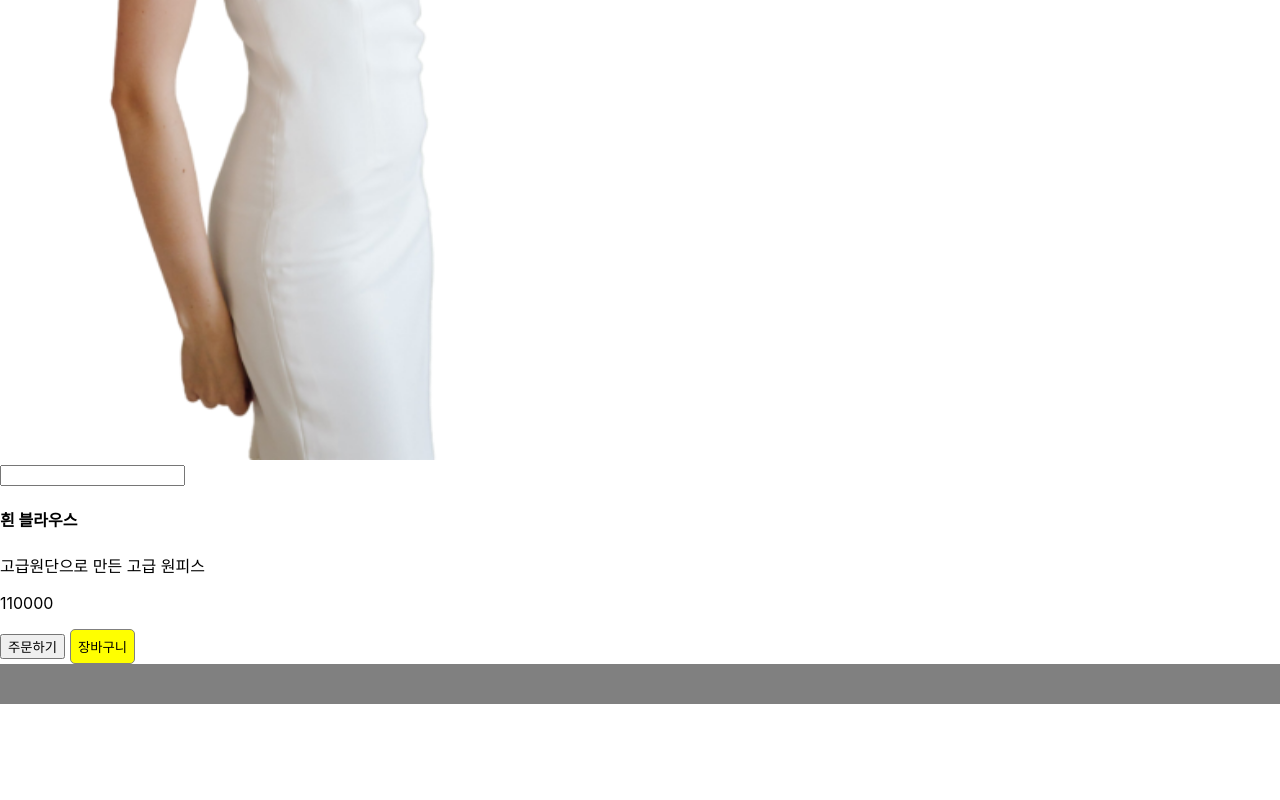
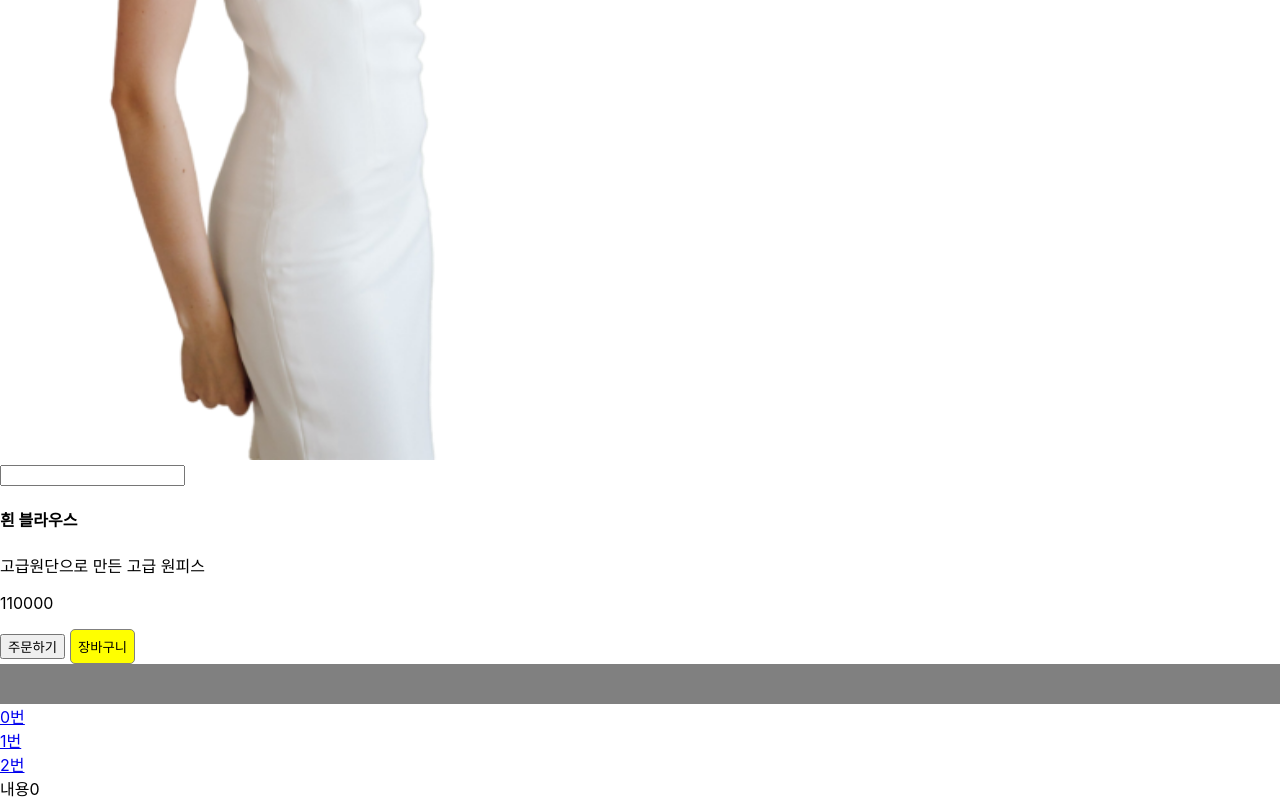
Before and after one commit to gimpo5975/ReactShop, a React (Create React App) app: page /detail/1 in a window 1280 px wide. Shown: the part 580-1380 px from the top of the page. Before the commit the page ends 1284 px from the top, so only its background shows below. Built offline with nearby package versions, Linux system fonts and the light colour scheme; the HTML template or start-up script is replaced by a standard one.

Commit message:
TabContent 작성

```diff
--- a/src/App.js
+++ b/src/App.js
@@ -80,6 +80,7 @@ function App() {
                 .then((data2)=>{
                   let cpCloth = [...cloth, ...data2.data]
                   setCloth(cpCloth)
+                  console.log(data2)
                 })
                 .catch(()=>{
                   alert('서버 요청 실패')
--- a/src/pages/Detail.js
+++ b/src/pages/Detail.js
@@ -1,6 +1,7 @@
 import React, { useEffect, useState } from "react";
 import { useParams } from "react-router-dom";
 import styled from "styled-components";
+import { Nav  } from "react-bootstrap";
 
 let YellowBtn = styled.button`
 background : yellow;
@@ -24,6 +25,7 @@ function Detail(props) {
   let findId = props.cloth.find(function(x){
     return x.id == id
   })
+  let [tab, setTab] = useState(0);
 
   useEffect(()=> {
    let timer = setTimeout(()=> {
@@ -74,8 +76,36 @@ function Detail(props) {
             </div>
             <Box/>
           </div>
+          {/* end of row */}
+          {/* 탭 */}
+          <Nav fill variant="tabs" defaultActiveKey="link0">
+            <Nav.Item>
+              <Nav.Link eventKey="link0" onClick={()=> setTab(0)}>0번</Nav.Link>
+            </Nav.Item>
+            <Nav.Item>
+              <Nav.Link eventKey="link1" onClick={()=>setTab(1)}>1번</Nav.Link>
+            </Nav.Item>
+            <Nav.Item>
+              <Nav.Link eventKey="link2" onClick={()=>setTab(2)}>2번</Nav.Link>
+            </Nav.Item>
+          </Nav>
+          <TabContent tab={tab}/>
+          {/* end of 탭 */}
         </div>
+        {/* end of container */}
       </>
     );
   }
+//Tab 누를때마다 그 탭에 해당하는 내용 출력
+function TabContent({tab}){
+  // if(tab == 0){
+  //  return <div>내용0</div>
+  // }else if(tab == 1){
+  //   return<div>내용1</div>
+  // }else if(tab == 2){
+  //   return <div>내용2</div>
+  // }//end of if
+  return [<div>내용0</div>,<div>내용1</div>,<div>내용2</div>][tab]
+}
+
   export default Detail;
```
